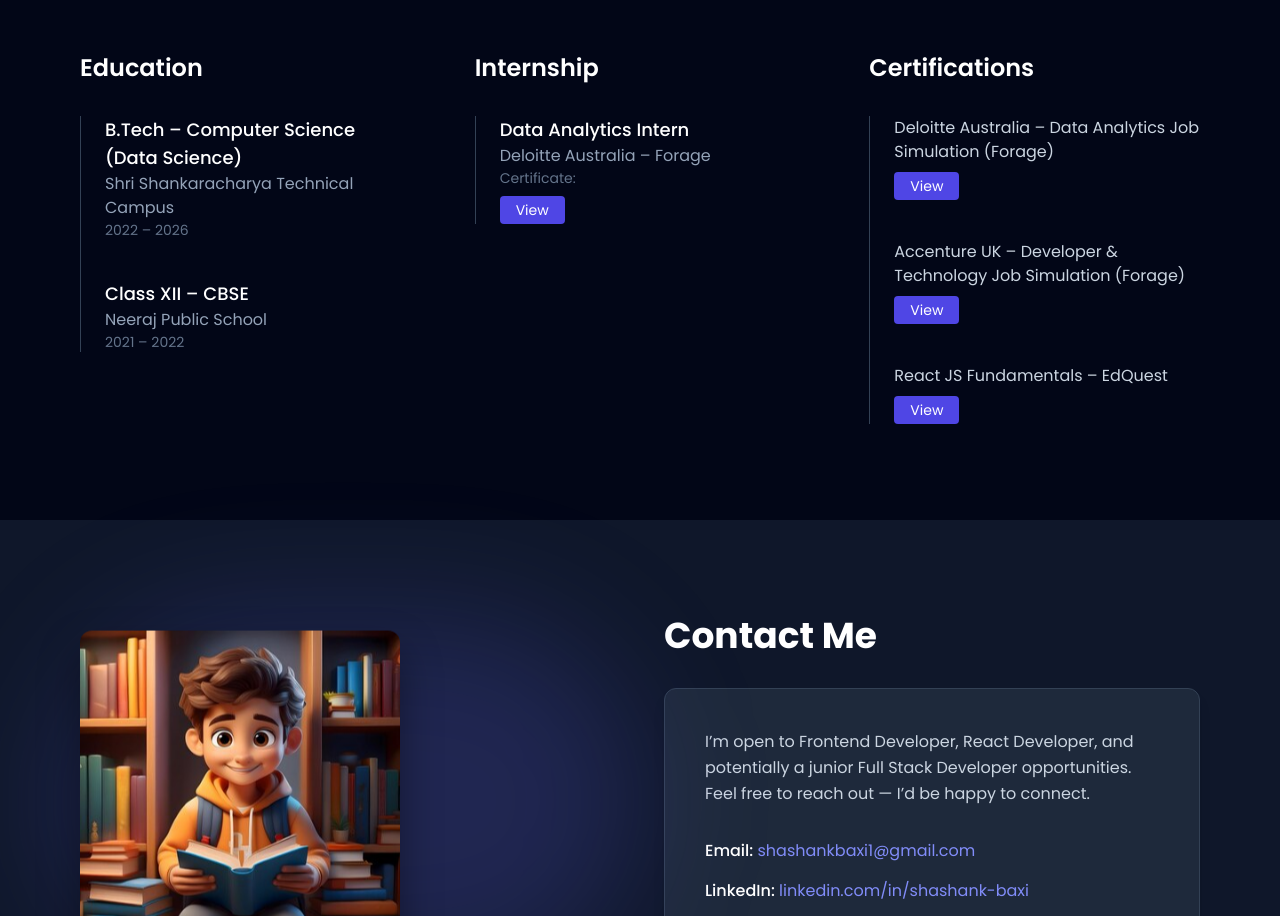
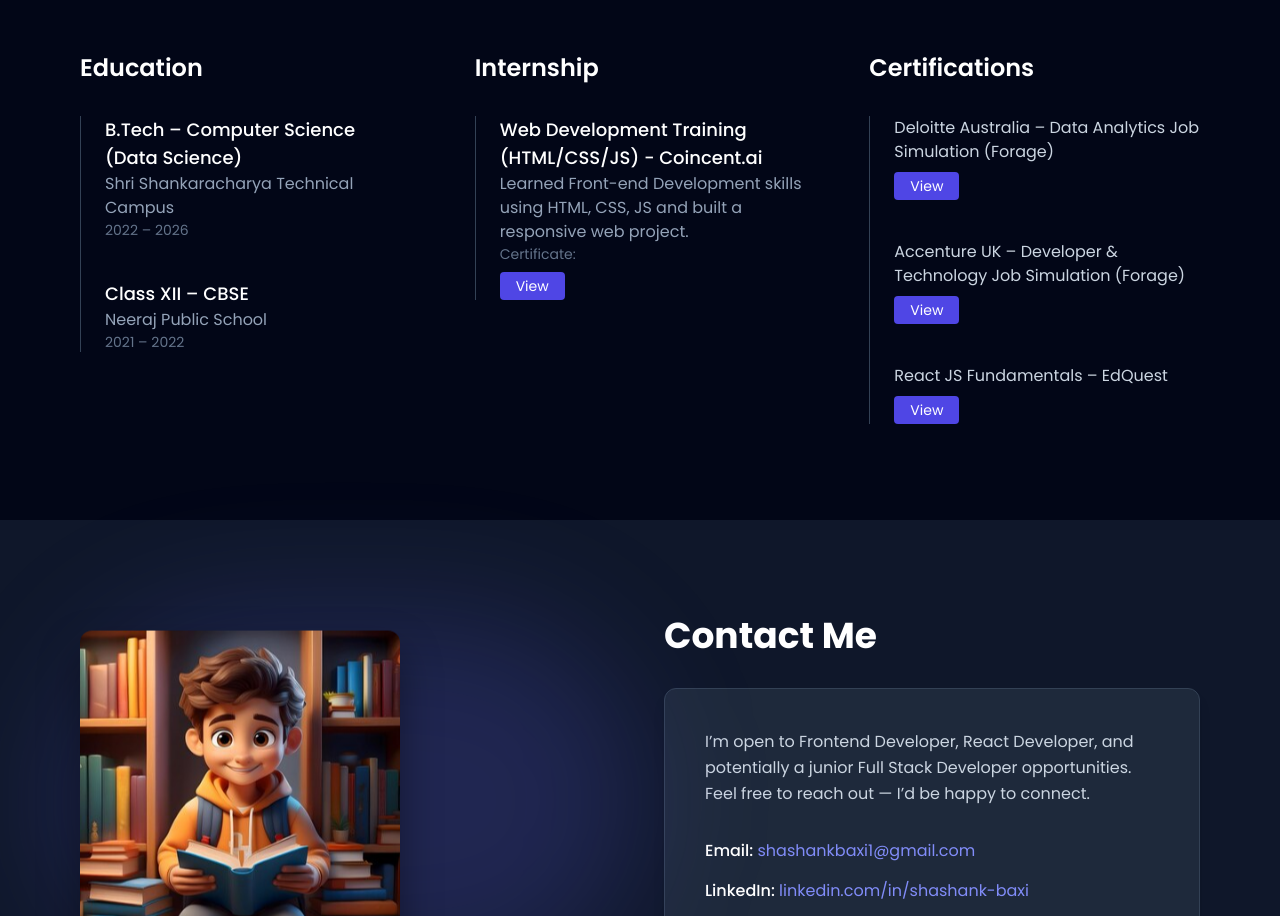
Before and after one commit to shashankbaxi/My-Portfolio, a React (Vite) app: page / in a window 1280 px wide. Shown: the part 2772-3688 px from the top of the page. Built offline with nearby package versions, Linux system fonts and the light colour scheme.

Commit message:
Update education.jsx

```diff
--- a/src/components/education.jsx
+++ b/src/components/education.jsx
@@ -45,9 +45,11 @@ const Education = () => {
             <div className="relative border-l border-slate-700 pl-6 space-y-10">
               <div className="relative">
                 <h4 className="text-lg text-white font-medium">
-                  Data Analytics Intern
+                  Web Development Training (HTML/CSS/JS) -
+                    Coincent.ai
                 </h4>
-                <p className="text-slate-400">Deloitte Australia – Forage</p>
+                <p className="text-slate-400">Learned Front-end Development skills using HTML, CSS, JS
+                    and built a responsive web project.</p>
                 <p className="text-slate-500 text-sm">Certificate:</p>
                 <a
                   href="https://drive.google.com/file/d/1v2R_UApmflLVdhwL3eOjudrPfNzmIJeb/view?usp=drive_link"
```
